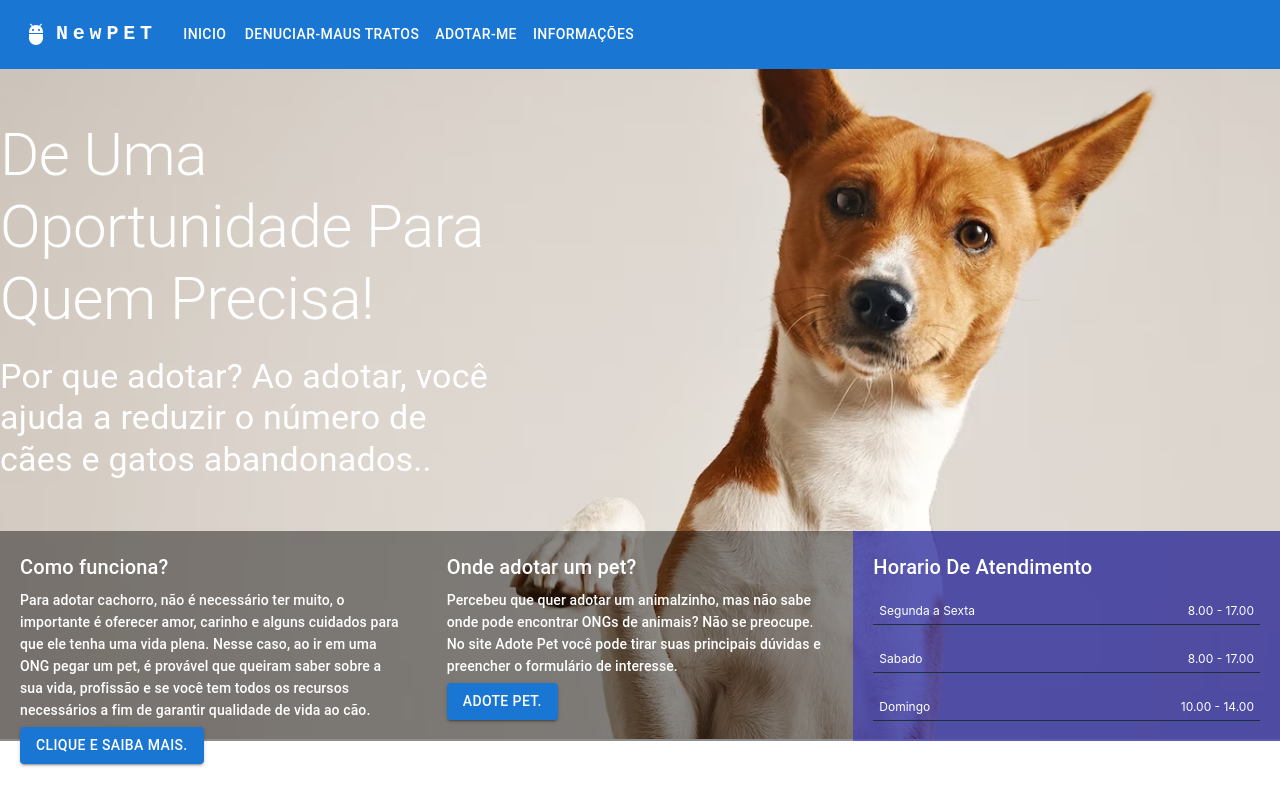
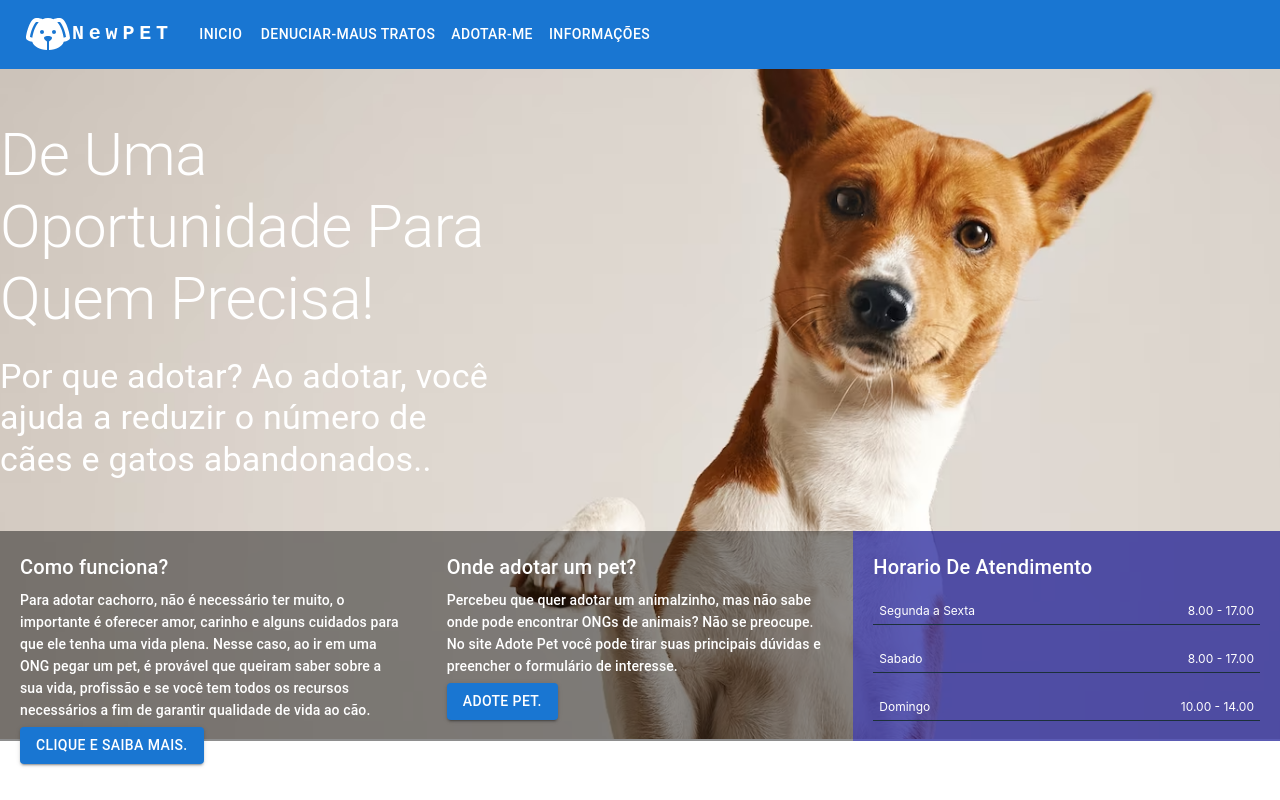
Before and after one commit to jeanpaulo204/React-Template-New-PET, a React (Create React App) app in the folder app/: page / in a window 1280 px wide. Built offline with nearby package versions, Linux system fonts and the light colour scheme.

Commit message:
Add material designe icons para aplicação

```diff
--- a/app/package.json
+++ b/app/package.json
@@ -5,6 +5,9 @@
   "dependencies": {
     "@emotion/react": "^11.10.6",
     "@emotion/styled": "^11.10.6",
+    "@mdi/font": "^7.2.96",
+    "@mdi/js": "^7.2.96",
+    "@mdi/react": "^1.6.1",
     "@mui/icons-material": "^5.11.16",
     "@mui/material": "^5.11.16",
     "@testing-library/jest-dom": "^5.16.5",
--- a/app/src/Menu/components/header.js
+++ b/app/src/Menu/components/header.js
@@ -7,9 +7,9 @@ import Typography from '@mui/material/Typography';
 import Menu from '@mui/material/Menu';
 import MenuIcon from '@mui/icons-material/Menu';
 import Container from '@mui/material/Container';
-
+import { Icon } from '@mdi/react';
+import { mdiDog } from '@mdi/js';
 import Button from '@mui/material/Button';
-
 import MenuItem from '@mui/material/MenuItem';
 import AdbIcon from '@mui/icons-material/Adb';
 
@@ -38,7 +38,7 @@ return (
   <AppBar position="static">
       <Container maxWidth="xl">
         <Toolbar disableGutters>
-          <AdbIcon sx={{ display: { xs: 'none', md: 'flex' }, mr: 1 }} />
+        <Icon path={mdiDog} size={2} color="white" />
           <Typography
             variant="h6"
             noWrap
```
Also changed, not shown: 1 other file (tests, documents, lock files or other folders).
